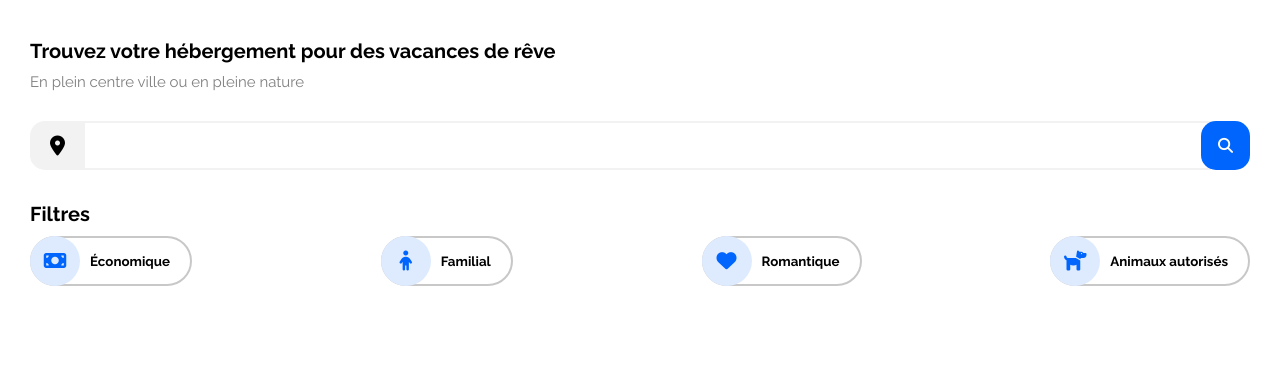
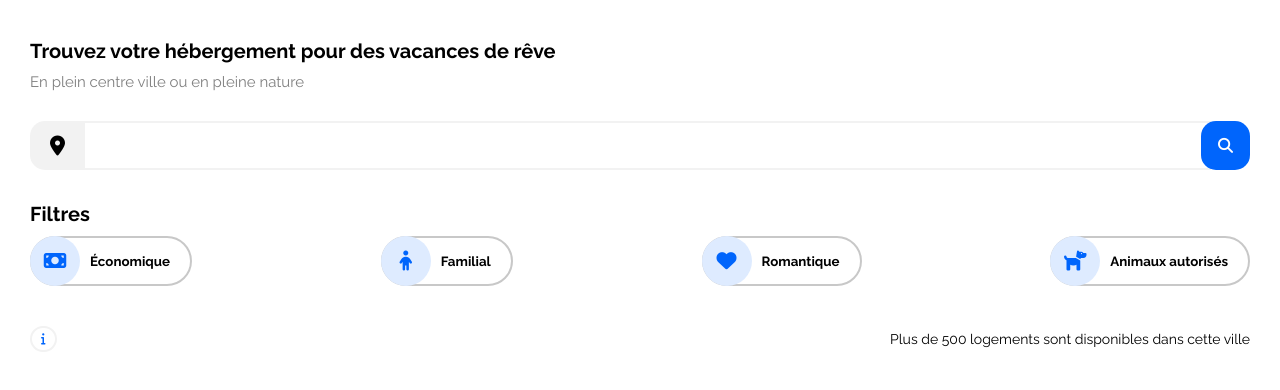
Before and after one commit to Jaucordi1/JasonAucordier_2_14052021, a plain HTML site: page index.html in a window 1280 px wide. Shown: the part 150-540 px from the top of the page. Drawn offline with Linux system fonts and the light colour scheme.

Commit message:
feat: Adding search results information below filters

```diff
--- a/css/index.css
+++ b/css/index.css
@@ -193,6 +193,7 @@ body > main {
 	display         : flex;
 	flex-flow       : row wrap;
 	justify-content : space-between;
+	margin-bottom   : 3rem;
 }
 #filters-section > .filters-container > button {
 	display          : flex;
@@ -219,3 +220,24 @@ body > main {
 	flex-grow   : 1;
 	font-weight : bold;
 }
+
+.search-info {
+	display         : flex;
+	flex-flow       : row nowrap;
+	justify-content : space-between;
+	align-items     : flex-start;
+}
+.search-info > .fa-info {
+	color            : var(--blue);
+	background-color : var(--white);
+	border           : .2rem solid var(--bg-grey);
+	border-radius    : calc(var(--radius) * 2);
+	font-size        : 1.2rem;
+	padding          : .5rem .9rem;
+	margin-right     : 1rem;
+	text-align       : center;
+}
+.search-info > p {
+	font-size   : 1.4rem;
+	padding-top : .5rem;
+}
--- a/index.html
+++ b/index.html
@@ -67,6 +67,10 @@
 						<span class="filter-text">Animaux autorisés</span>
 					</button>
 				</div>
+				<div class="search-info">
+					<i class="fa fa-info"></i>
+					<p>Plus de 500 logements sont disponibles dans cette ville</p>
+				</div>
 			</section>
 			<section id="hebergements">
 
```
